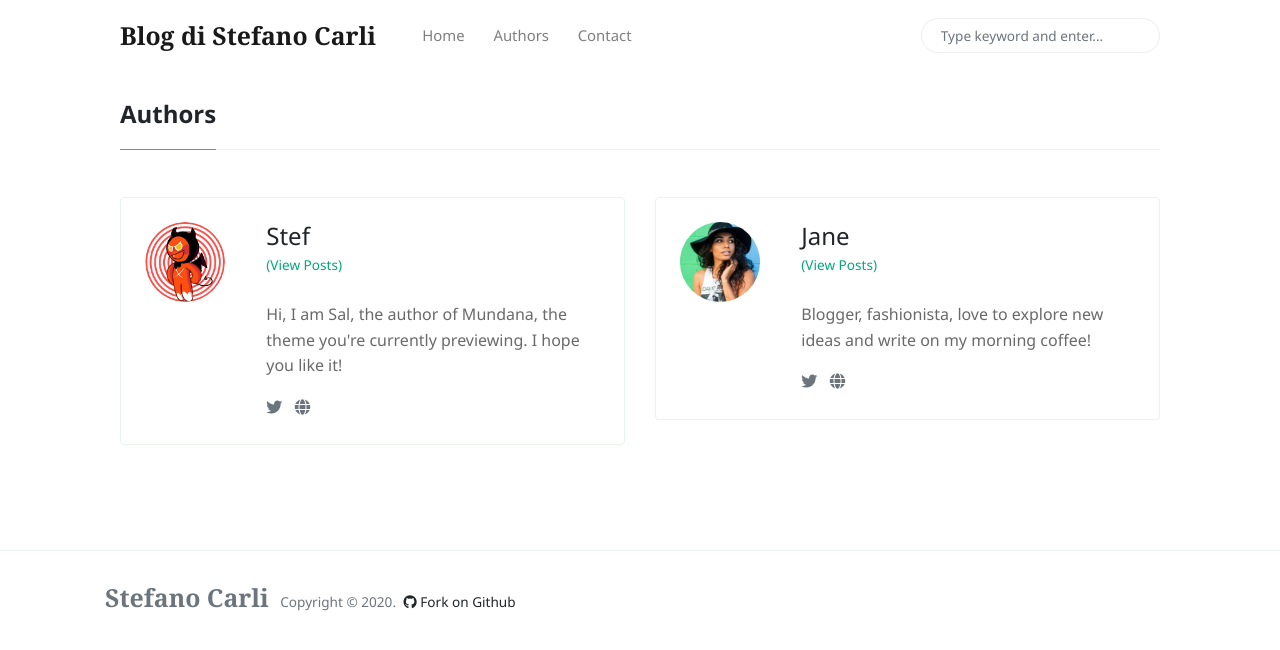
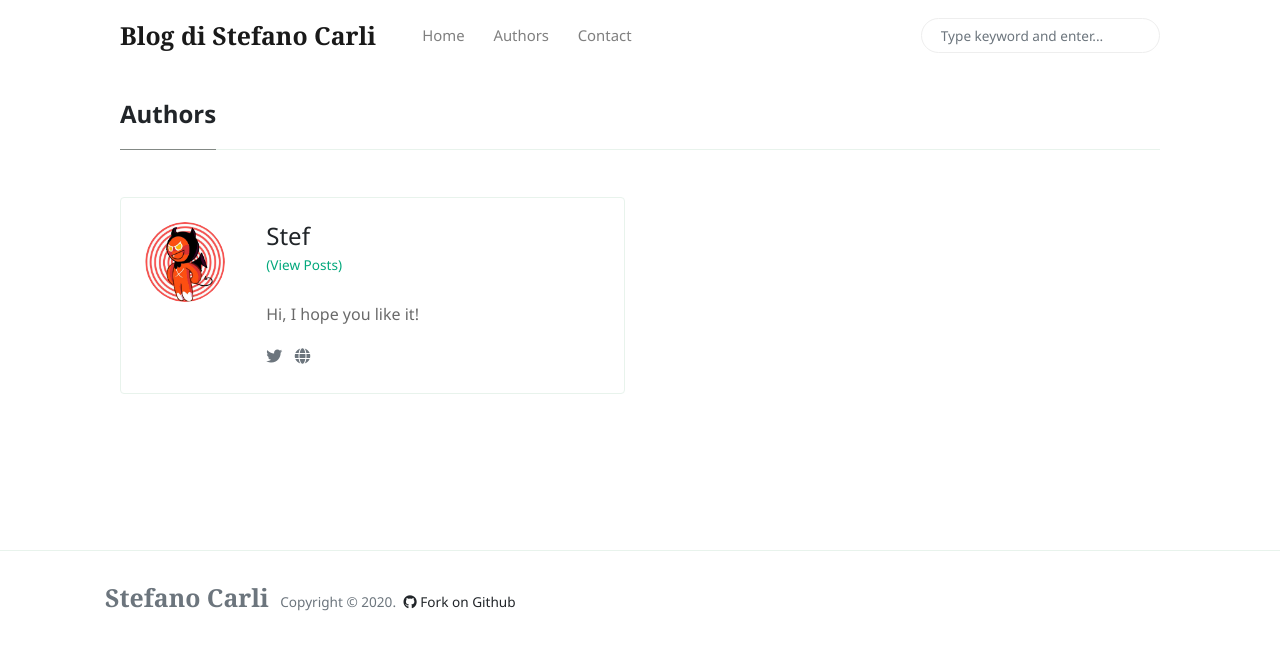
Before and after one commit to stefanocarli/stefanocarli.github.io, a Jekyll site: the page built from _pages/authors-list.html, in a window 1280 px wide. Shown: the top 650 px of the page. Built offline with Jekyll 4.4.1, drawn with Linux system fonts in a browser that asks for light colours; nearby versions of some CDN libraries.

Commit message:
Update _config.yml

```diff
--- a/_config.yml
+++ b/_config.yml
@@ -21,19 +21,11 @@ plugins:
 authors:
     stef:
       name:           Stef
-      site:           https://www.wowthemes.net
+      site:           https://www.example.com
       avatar:         assets/images/devil_cookie.jpg
-      bio:            "Hi, I am Sal, the author of Mundana, the theme you're currently previewing. I hope you like it!"
-      email:          wowthemesnet@gmail.com
-      twitter:        https://twitter.com/wowthemesnet
-
-    jane:
-      name:           Jane
-      site:           https://www.wowthemes.net
-      avatar:         /assets/images/avatar2.jpg
-      bio:            "Blogger, fashionista, love to explore new ideas and write on my morning coffee!"
-      email:          fakemail@gmail.com
-      twitter:        https://twitter.com/wowthemesnet
+      bio:            "Hi, I hope you like it!"
+      email:          ddd@example.com
+      twitter:        https://twitter.com/asdasd
 
 # Defaults
 defaults:
```
